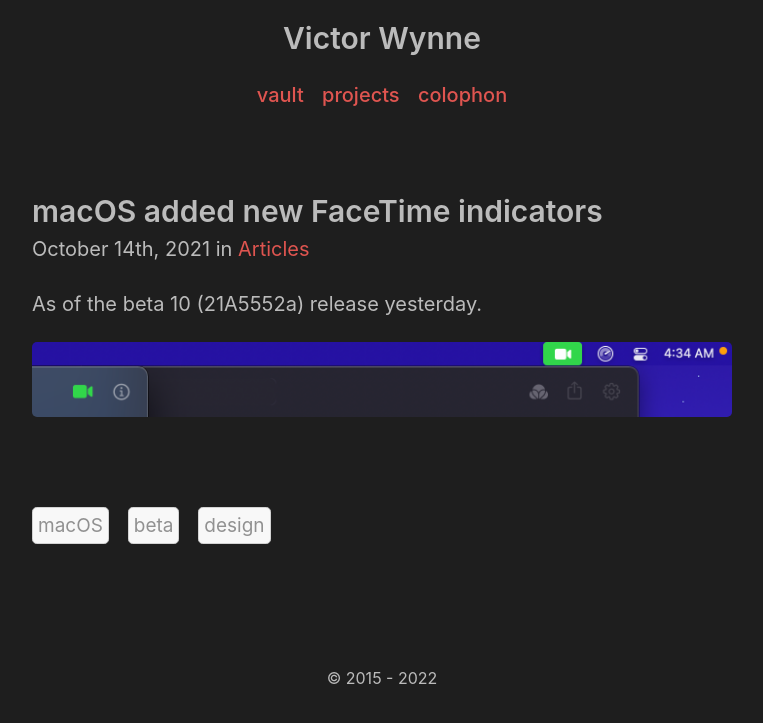
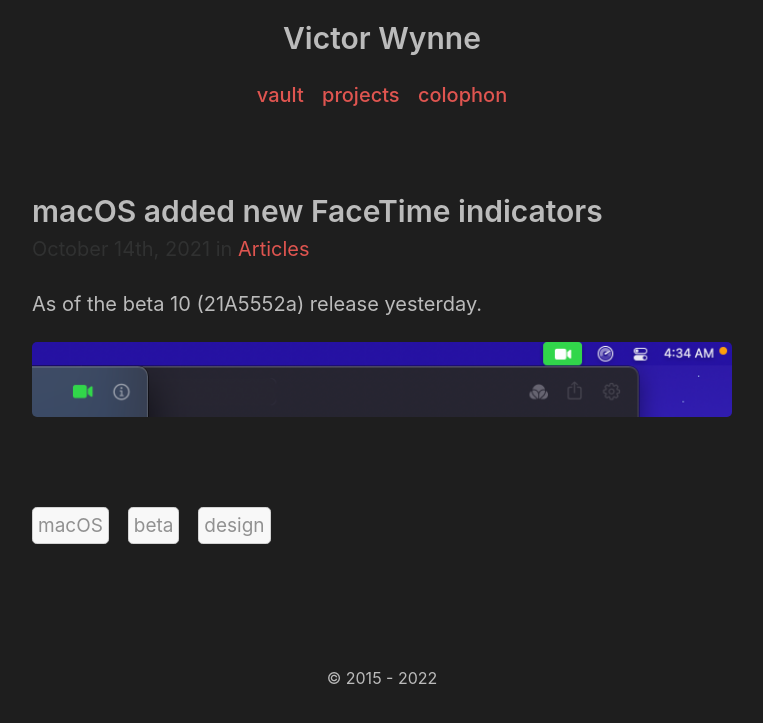
Before and after one commit to wertercatt/tooters, a Jekyll site: the page built from _posts/2021-10-14-macOS-FaceTime-indicators.md, in a window 1280 px wide. Shown: the top 723 px of the page, without its empty margins (258-1021 px from the left). Built offline with Jekyll 4.4.1, drawn with Linux system fonts in a browser that asks for light colours.

Commit message:
Update _posts.scss

```diff
--- a/_sass/_posts.scss
+++ b/_sass/_posts.scss
@@ -93,10 +93,10 @@
   display: block;
   margin-top: -.4rem;
   margin-bottom: 1rem;
-  color: $text;
+  color: #303131;
 
   @media (prefers-color-scheme: light) {
-   color: $light-scheme-text;
+   color: #303131;
      }
 }
 
```
